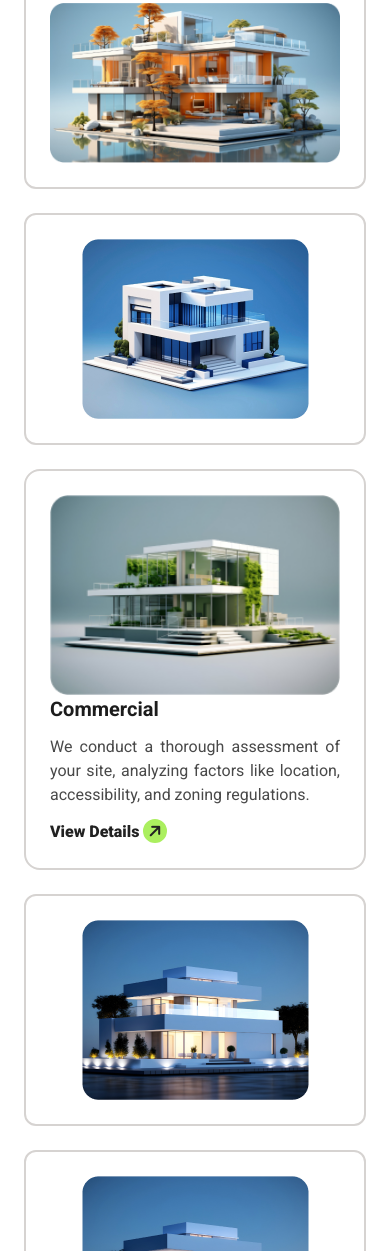
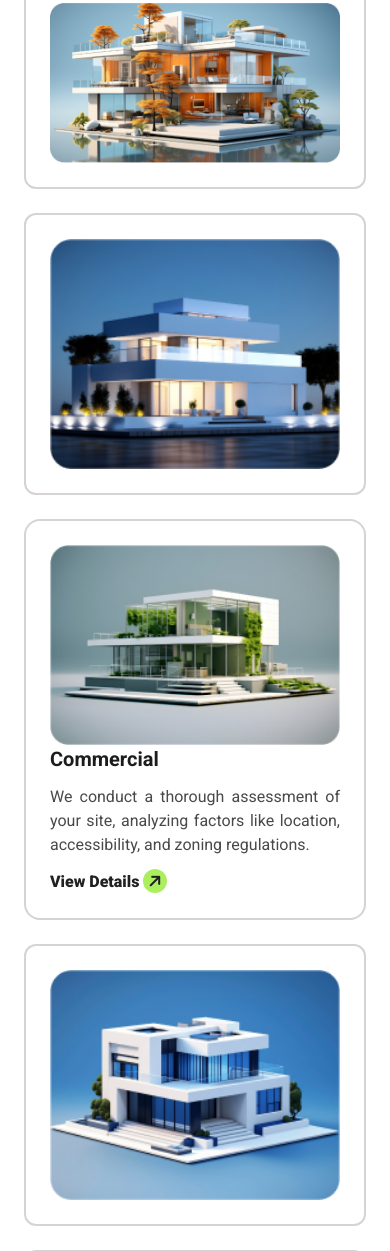
Before and after one commit to Muhammad-Piyas/assignment-three, a plain HTML site: page index.html in a window 390 px wide. Shown: the part 3636-4887 px from the top of the page. Drawn offline with nearby package versions, Linux system fonts and the light colour scheme.

Commit message:
Full websit complete

```diff
--- a/index.html
+++ b/index.html
@@ -167,7 +167,7 @@
         </div>
 
         <div class="grid grid-cols-1 lg:grid-cols-4 gap-6 mt-10">
-        <div class="flex flex-col lg:flex-row lg:space-x-4 p-6 items-center border-2 border-stone-300 rounded-2xl  lg:col-span-3">
+        <div class="flex flex-col lg:flex-row lg:space-x-4 p-6 items-center border-2 border-stone-300 rounded-2xl  lg:col-span-3 order-1 lg:-order-none">
           <div class="w-full lg:w-80 ">
             <img class="w-full" src="image/img1.png" alt="">
           </div>
@@ -177,15 +177,15 @@
             <button class="text-[#212121] font-extrabold">View Details <i class="fa-solid fa-arrow-right -rotate-45 bg-[#ABEF5F] rounded-full w-6 h-6 inline-flex justify-center items-center text-b "></i>
           </div>
           </div>
-          <div class="p-6 border-2 border-stone-300 rounded-xl flex justify-center">
-            <img src="image/img2.png" alt="">
+          <div class="p-6 border-2 border-stone-300 rounded-xl flex justify-center order-2 lg:-order-none">
+            <img class="w-full" src="image/img2.png" alt="">
           </div>
 
-          <div class="p-6 border-2 border-stone-300 rounded-xl flex justify-center">
-            <img src="image/img3.png" alt="">
+          <div class="p-6 border-2 border-stone-300 rounded-xl flex justify-center order-5 lg:-order-none">
+            <img class="w-full" src="image/img3.png" alt="">
           </div>
 
-          <div class="flex flex-col lg:flex-row lg:space-x-4 p-6 items-center border-2 border-stone-300 rounded-2xl  lg:col-span-2">
+          <div class="flex flex-col lg:flex-row lg:space-x-4 p-6 items-center border-2 border-stone-300 rounded-2xl  lg:col-span-2 order-4 lg:-order-none">
             <div class="w-full">
               <img class="w-full" src="image/img4.png" alt="">
             </div>
@@ -196,12 +196,12 @@
             </div>
             </div>
 
-            <div class="p-6 border-2 border-stone-300 rounded-xl flex justify-center">
-              <img src="image/img5.png" alt="">
+            <div class="p-6 border-2 border-stone-300 rounded-xl flex justify-center order-6 lg:-order-none">
+              <img  class="w-full" src="image/img5.png" alt="">
             </div>
 
-            <div class="p-6 border-2 border-stone-300 rounded-xl flex justify-center lg:hidden">
-              <img src="image/img5.png" alt="">
+            <div class="p-6 border-2 border-stone-300 rounded-xl flex justify-center lg:hidden order-3">
+              <img  class="w-full" src="image/img5.png" alt="">
             </div>
 
         </div>
```
